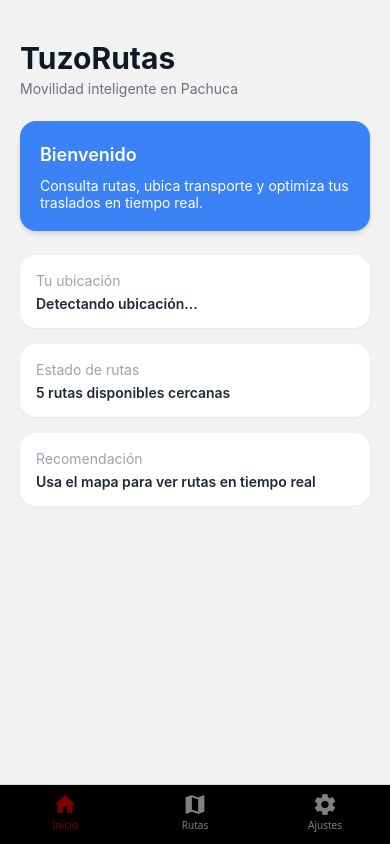
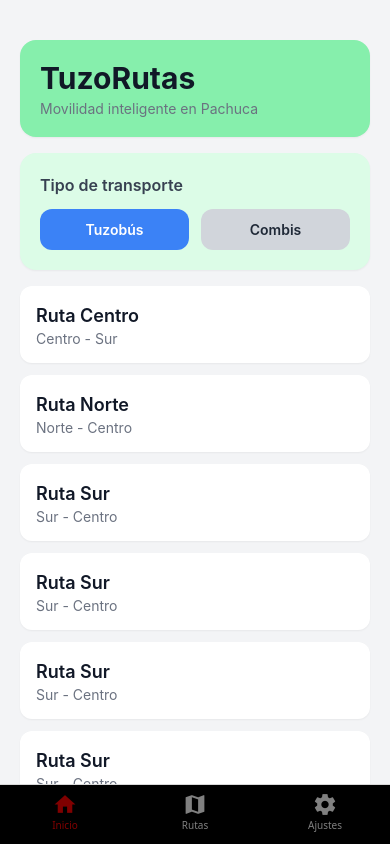
Before and after one commit to lcmarquez2005/TuzoRutas, a React Native app: screen /Inicio in a window 390 px wide. Built offline with nearby package versions, Linux system fonts and the light colour scheme.

Commit message:
feat: new dashboard in homescreen

```diff
--- a/src/screens/InicioScreen.tsx
+++ b/src/screens/InicioScreen.tsx
@@ -1,13 +1,27 @@
 import React from 'react';
-import { Text, View } from 'react-native';
+import { Text, View, ScrollView, TouchableOpacity } from 'react-native';
 import { ScreenContent } from './ScreenContent';
-import Button from '@/components/Button';
 
-const InicioScreen = () => (
+const rutasMock = [
+    { id: 1, nombre: 'Ruta Centro', descripcion: 'Centro - Sur', tipo: 1 },
+    { id: 2, nombre: 'Ruta Norte', descripcion: 'Norte - Centro', tipo: 2 },
+    { id: 3, nombre: 'Ruta Sur', descripcion: 'Sur - Centro', tipo: 1 },
+    { id: 4, nombre: 'Ruta Sur', descripcion: 'Sur - Centro', tipo: 2 },
+    { id: 5, nombre: 'Ruta Sur', descripcion: 'Sur - Centro', tipo: 1 },
+    { id: 6, nombre: 'Ruta Sur', descripcion: 'Sur - Centro', tipo: 2 },
+    { id: 7, nombre: 'Ruta Sur', descripcion: 'Sur - Centro', tipo: 1 },
+    { id: 8, nombre: 'Ruta Sur', descripcion: 'Sur - Centro', tipo: 2 },
+    { id: 9, nombre: 'Ruta Sur', descripcion: 'Sur - Centro', tipo: 1 },
+];
+
+const InicioScreen = () => {
+    return (
         <ScreenContent title='Inicio' path='screens/InicioScreen.tsx'>
-        <View className='flex-1 px-5 pt-10'>
-            {/* Header */}
-            <View >
+            <View className='flex-1 bg-gray-100'>
+
+                {/* HEADER CARD */}
+                <View className='px-5 pt-10'>
+                    <View className='bg-green-300 rounded-2xl p-5 shadow-sm'>
                         <Text className="text-3xl font-bold text-gray-900">
                             TuzoRutas
                         </Text>
@@ -15,55 +29,50 @@ const InicioScreen = () => (
                             Movilidad inteligente en Pachuca
                         </Text>
                     </View>
-
-
-            {/* Tarjeta principal */}
-            <View className="mt-6 bg-blue-500 rounded-2xl p-5 shadow-md">
-                <Text className="text-white text-lg font-semibold">
-                    Bienvenido
-                </Text>
-                <Text className="text-white mt-2">
-                    Consulta rutas, ubica transporte y optimiza tus traslados en tiempo real.
-                </Text>
                 </View>
 
-            {/* Tarjetas tipo dashboard */}
-            <View className="mt-6 gap-4">
+                {/* SELECTOR CARD */}
+                <View className='px-5 mt-4'>
+                    <View className='bg-green-100 rounded-2xl p-5 shadow-sm'>
+                        <Text className="text-base font-semibold text-gray-700 mb-3">
+                            Tipo de transporte
+                        </Text>
 
-                {/* Ubicación */}
-                <View className="bg-white rounded-2xl p-4 shadow-sm">
-                    <Text className="text-gray-400 text-sm">
-                        Tu ubicación
-                    </Text>
-                    <Text className="text-gray-800 font-semibold mt-1">
-                        Detectando ubicación...
-                    </Text>
+                        <View className='flex-row space-x-3'>
+                            <TouchableOpacity className='flex-1 bg-blue-500 py-3 rounded-xl items-center'>
+                                <Text className='text-white font-semibold'>Tuzobús</Text>
+                            </TouchableOpacity>
+
+                            <TouchableOpacity className='flex-1 bg-gray-300 py-3 rounded-xl items-center'>
+                                <Text className='text-gray-800 font-semibold'>Combis</Text>
+                            </TouchableOpacity>
+                        </View>
+                    </View>
                 </View>
 
-                {/* Estado de rutas */}
-                <View className="bg-white rounded-2xl p-4 shadow-sm">
-                    <Text className="text-gray-400 text-sm">
-                        Estado de rutas
+                {/* LISTA DE RUTAS */}
+                <ScrollView
+                    className="flex-1 px-5 mt-4"
+                    contentContainerStyle={{ paddingBottom: 20 }}
+                >
+                    {rutasMock.map((ruta) => (
+                        <TouchableOpacity
+                            key={ruta.id}
+                            className="bg-white rounded-xl p-4 mb-3 shadow-sm"
+                        >
+                            <Text className="text-lg font-semibold text-gray-900">
+                                {ruta.nombre}
                             </Text>
-                    <Text className="text-gray-800 font-semibold mt-1">
-                        5 rutas disponibles cercanas
+                            <Text className="text-gray-500">
+                                {ruta.descripcion}
                             </Text>
-                </View>
-
-                {/* Sugerencia */}
-                <View className="bg-white rounded-2xl p-4 shadow-sm">
-                    <Text className="text-gray-400 text-sm">
-                        Recomendación
-                    </Text>
-                    <Text className="text-gray-800 font-semibold mt-1">
-                        Usa el mapa para ver rutas en tiempo real
-                    </Text>
-                </View>
-
-            </View>
+                        </TouchableOpacity>
+                    ))}
+                </ScrollView>
 
             </View>
         </ScreenContent>
     );
+};
 
 export default InicioScreen;
```
Lines whose indentation alone changed are shown as unchanged.
